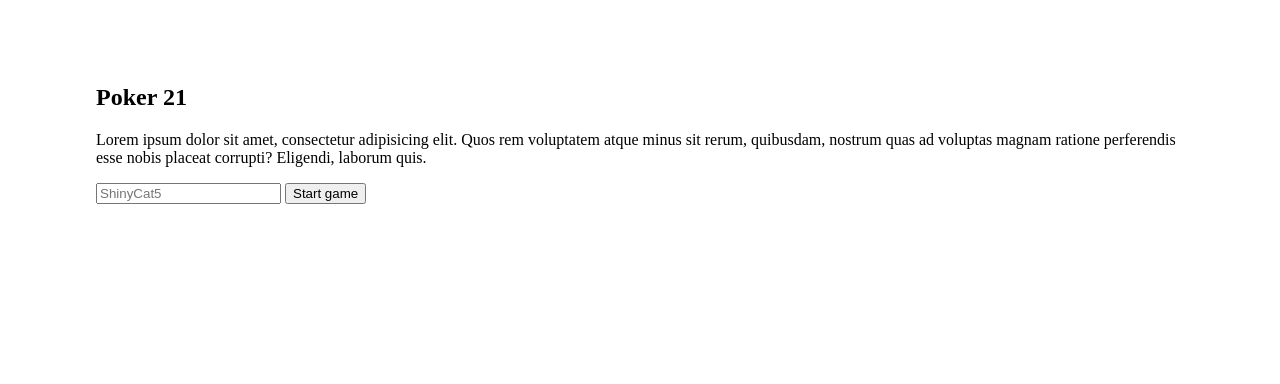
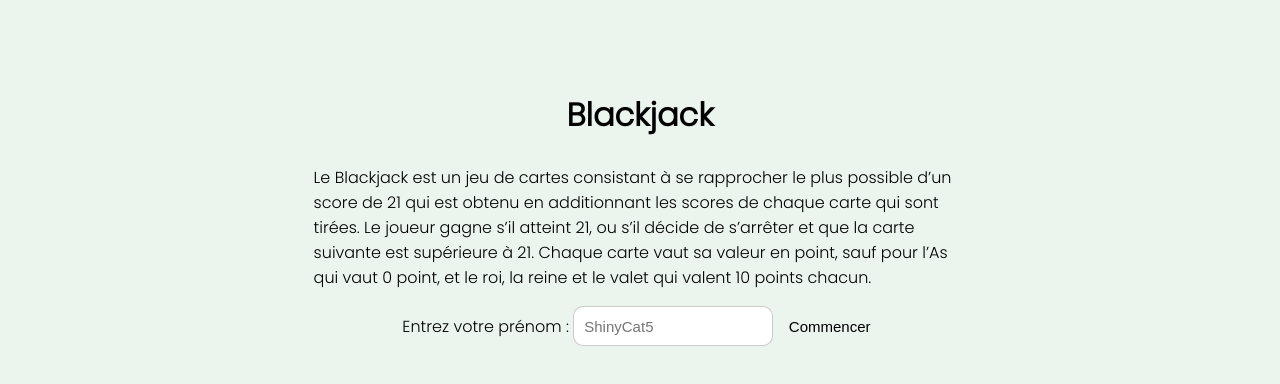
Before and after one commit to rudrokhanpro/poker21, a website with bundled scripts: page frontend/index.html in a window 1280 px wide. Built offline with nearby package versions, Linux system fonts and the light colour scheme.

Commit message:
visuel de la homepage et page table

```diff
--- a/frontend/css/index.css
+++ b/frontend/css/index.css
@@ -7,7 +7,54 @@
 		padding: 2rem 3rem;
 	}
 }
+body {
+	font-family: 'Poppins', sans-serif;
+	background-color: #EBF5EE;
+	padding: 40px;
 
+}
+.title {
+	text-align: center;
+	font-size: 32px;
+}
+.description {
+	width: 60%;
+	margin-left: 20%;
+}
+
+.hero__body {
+	width : 60%;
+	margin-left: 20%;
+
+}
+
+.username{
+	width : 200px;
+	height: 40px;
+	border-radius : 10px;
+	border : 1px solid rgba(0, 0, 0, 0.205) ;
+	font-size: 15px;
+	padding-left: 10px;
+}
+
+.start{
+	width : 100px;
+	height: 40px;
+	border-radius : 10px;
+	border : 0px solid rgba(0, 0, 0, 0.205) ;
+	font-size: 15px;
+	padding-left: 10px;
+	background-color: transparent;
+}
+
+.start:hover {
+	background-color: #BFD1E5;
+	cursor: pointer;
+
+}
+.form {
+	text-align: center;
+}
 /* main {
 	text-align: center;
 }
--- a/frontend/css/table.css
+++ b/frontend/css/table.css
@@ -9,3 +9,38 @@
 
 #draw {
 }
+
+body {
+	font-family: 'Poppins', sans-serif;
+	background-color: #EBF5EE;
+    padding: 40px;
+}
+.title {
+	text-align: center;
+	font-size: 32px;
+}
+#count{
+    margin-top: 10px;
+	width : 200px;
+	height: 40px;
+	border-radius : 10px;
+	border : 1px solid rgba(0, 0, 0, 0.205) ;
+	font-size: 15px;
+	padding-left: 10px;
+}
+
+#draw{
+	width : 100px;
+	height: 40px;
+	border-radius : 10px;
+	border : 0px solid rgba(0, 0, 0, 0.205) ;
+	font-size: 15px;
+	padding-left: 10px;
+	background-color: transparent;
+}
+
+#draw:hover {
+	background-color: #BFD1E5;
+	cursor: pointer;
+
+}
--- a/frontend/index.html
+++ b/frontend/index.html
@@ -9,24 +9,27 @@
 		<link rel="stylesheet" href="css/components.css" />
 		<link rel="stylesheet" href="css/index.css" />
 		<script src="js/index.js" type="module" defer></script>
+		<link rel="preconnect" href="https://fonts.googleapis.com">
+		<link rel="preconnect" href="https://fonts.gstatic.com" crossorigin>
+		<link href="https://fonts.googleapis.com/css2?family=Poppins:wght@300&display=swap" rel="stylesheet">
 	</head>
 	<body>
 		<main>
 			<section id="hero" class="hero">
 				<div class="hero__header">
-					<h1>Poker 21</h1>
-					<p>
-						Lorem ipsum dolor sit amet, consectetur adipisicing elit. Quos rem
-						voluptatem atque minus sit rerum, quibusdam, nostrum quas ad
-						voluptas magnam ratione perferendis esse nobis placeat corrupti?
-						Eligendi, laborum quis.
+					<h1 class="title">Blackjack</h1>
+					<p class="description">Le Blackjack est un jeu de cartes consistant à se rapprocher le plus possible d’un score de 21 qui est obtenu en
+					additionnant les scores de chaque carte qui sont tirées. Le joueur gagne s’il atteint 21, ou s’il décide de s’arrêter et que la
+					carte suivante est supérieure à 21. Chaque carte vaut sa valeur en point, sauf pour l’As qui vaut 0 point, et le roi, la reine et
+					le valet qui valent 10 points chacun.
 					</p>
 				</div>
 
 				<div class="hero__body">
-					<form id="game-form" class="form">
-						<input type="text" id="username" placeholder="Username" />
-						<button type="submit" id="start-game">Start game</button>
+					<form id="game-form" class="form" class="form">
+						<label>Entrez votre prénom : </label>
+						<input type="text" id="username" placeholder="Username" class="username"/>
+						<button type="submit" id="start-game" class="start">Commencer</button>
 					</form>
 				</div>
 			</section>
```
Also changed, not shown: frontend/table.html (+5 -0 lines).
